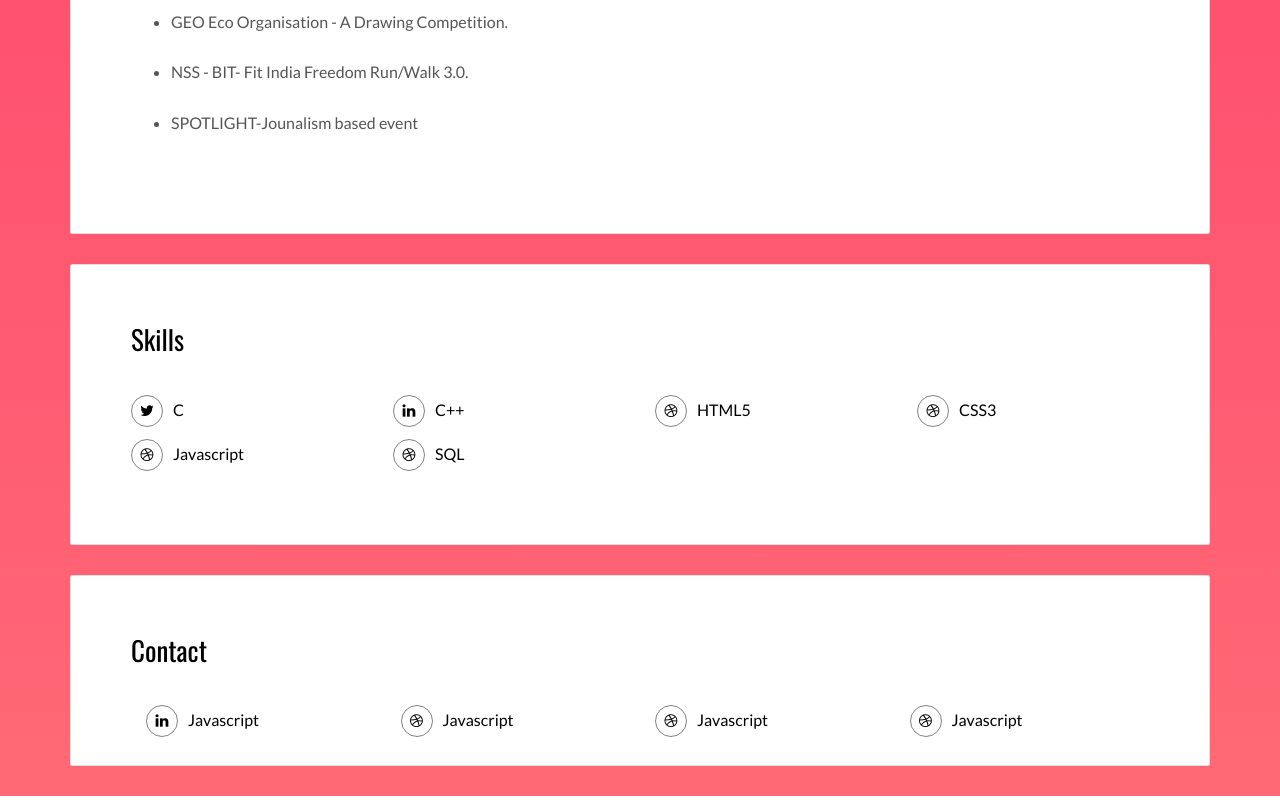
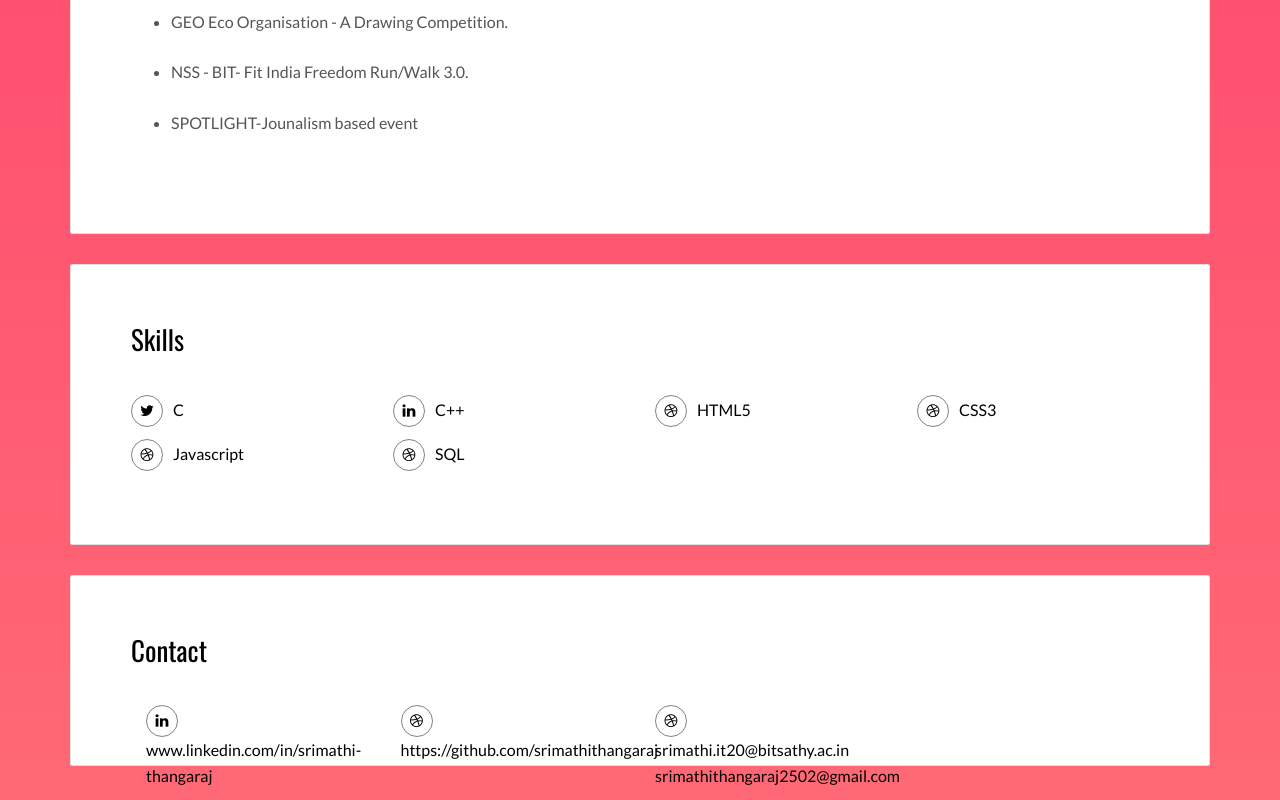
Before and after one commit to srimathithangaraj/PORTFOLIO, a plain HTML site: page index.html in a window 1280 px wide. Shown: the part 2621-3421 px from the top of the page. Drawn offline with nearby package versions, Linux system fonts and the light colour scheme.

Commit message:
Update index.html

```diff
--- a/index.html
+++ b/index.html
@@ -190,17 +190,15 @@
           <div class="card-block">
             <h2>Contact</h2>
             <div class="col-md-3">
-              <p class="social-buttons"><a href="https://www.linkedin.com/" title=""><span class="social-round-icon fa-icon"><i class="fa fa-linkedin"></i></span>Javascript</a></p>
+              <p class="social-buttons"><a href="https://www.linkedin.com/" title=""><span class="social-round-icon fa-icon"><i class="fa fa-linkedin"></i></span>www.linkedin.com/in/srimathi-thangaraj</a></p>
             </div>
             <div class="col-md-3">
-              <p class="social-buttons"><a href="https://dribbble.com/" title=""><span class="social-round-icon fa-icon"><i class="fa fa-dribbble"></i></span>Javascript</a></p>
+              <p class="social-buttons"><a href="https://dribbble.com/" title=""><span class="social-round-icon fa-icon"><i class="fa fa-dribbble"></i></span>https://github.com/srimathithangaraj</a></p>
             </div>
             <div class="col-md-3">
-              <p class="social-buttons"><a href="https://dribbble.com/" title=""><span class="social-round-icon fa-icon"><i class="fa fa-dribbble"></i></span>Javascript</a></p>
+              <p class="social-buttons"><a href="https://dribbble.com/" title=""><span class="social-round-icon fa-icon"><i class="fa fa-dribbble"></i></span>srimathi.it20@bitsathy.ac.in<br>srimathithangaraj2502@gmail.com</a></p>
             </div>
-            <div class="col-md-3">
-              <p class="social-buttons"><a href="https://dribbble.com/" title=""><span class="social-round-icon fa-icon"><i class="fa fa-dribbble"></i></span>Javascript</a></p>
-            </div>
+
           </div>
         </div>
 
```
